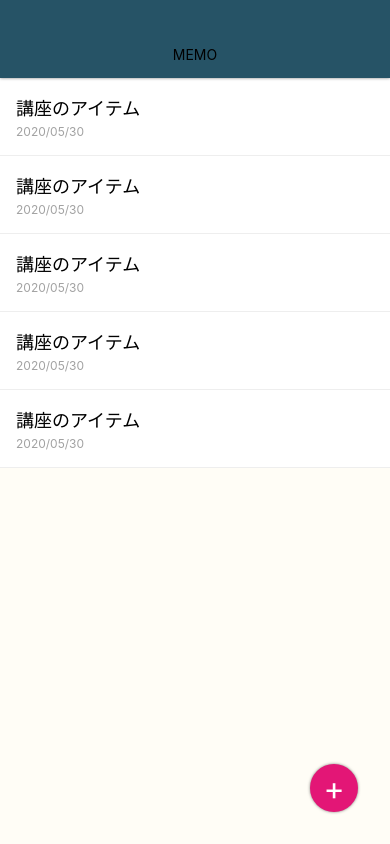
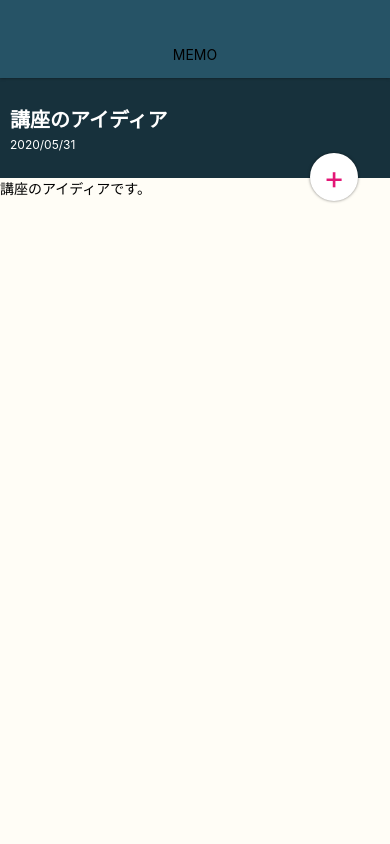
Before and after one commit to tesshin/MemoApp, a React Native app: screen / in a window 390 px wide. Built offline with nearby package versions, Linux system fonts and the light colour scheme.

Commit message:
Style MemoDetailScreen

```diff
--- a/App.js
+++ b/App.js
@@ -1,13 +1,13 @@
 import React from 'react';
 import { StyleSheet, View } from 'react-native';
-import MemoListScreen from './src/screens/MemoListScreen';
+import MemoDetailScreen from './src/screens/MemoDetailScreen';
 import Appbar from './src/components/Appbar';
 
 export default function App() {
   return (
     <View style={styles.container}>
       <Appbar />
-      <MemoListScreen />
+      <MemoDetailScreen />
     </View>
   );
 }
--- a/src/elements/Circlebutton.js
+++ b/src/elements/Circlebutton.js
@@ -3,9 +3,18 @@
 
 class Circlebutton extends React.Component {
   render() {
+    const {style, color } = this.props;
+    let bgColor = '#E31676';
+    let textColor = '#fff';
+
+    if (color === 'white') {
+      bgColor = '#fff';
+      textColor = '#E31676';
+    }
+
     return (
-            <View style={styles.circleAddButtom}>
-                <Text style={styles.circleAddButtomTitle}>
+      <View style={[styles.circleButtom, style, {backgroundColor: bgColor}]}>
+        <Text style={[styles.circleButtomTitle, {color: textColor}]}>
           {this.props.children}
         </Text>
       </View>
@@ -14,13 +23,12 @@
 }
 
 const styles = StyleSheet.create({
-    circleAddButtom: {
+  circleButtom: {
     position: 'absolute',
     bottom: 32,
     right: 32,
     width: 48,
     height: 48,
-        backgroundColor: '#E31676',
     borderRadius: 24,
     justifyContent: 'center',
     alignItems: 'center',
@@ -29,7 +37,7 @@
     shadowOpacity: 0.5,
     shadowRadius: 3,
   },
-    circleAddButtomTitle: {
+  circleButtomTitle: {
     fontSize: 32,
     color: '#fff',
   },
--- /dev/null
+++ b/src/screens/MemoDetailScreen.js
@@ -0,0 +1,58 @@
+import React from 'react';
+import {StyleSheet, Text, View} from 'react-native';
+import Circlebutton from '../elements/Circlebutton';
+
+class MemoDetailScreen extends React.Component {
+  render() {
+    return (
+      <View style={styles.container}>
+        <View style={styles.memoHeader}>
+          <View>
+            <Text style={styles.memoHeaderTitle}>講座のアイディア</Text>
+            <Text style={styles.memoHeaderDate}>2020/05/31</Text>
+          </View>
+        </View>
+        <View styele={styles.memoContent}>
+          <Text>講座のアイディアです。</Text>
+        </View>
+        <Circlebutton color="white" style={styles.editButton}>+</Circlebutton>
+      </View>
+    );
+  }
+}
+
+const styles = StyleSheet.create({
+  container: {
+    flex:1,
+    width: '100%',
+  },
+  memoHeader: {
+    height: 100,
+    backgroundColor:'#17313C',
+    justifyContent: 'center',
+    padding: 10,
+  },
+  memoHeaderTitle: {
+    fontSize: 20,
+    fontWeight: 'bold',
+    color: '#fff',
+    marginBottom: 4,
+  },
+  memoHeaderDate: {
+    fontSize: 12,
+    color: '#fff',
+  },
+  memoContent: {
+    paddingTop: 30,
+    paddingLeft: 20,
+    paddingRight: 20,
+    paddingBottom: 20,
+    backgroundColor: '#fff',
+    flex: 1,
+  },
+  editButton: {
+    top: 75,
+  },
+});
+
+export default MemoDetailScreen;
```
Also changed, not shown: src/components/MemoList.js (indentation only), src/screens/MemoListScreen.js (indentation only). Lines whose indentation alone changed are shown as unchanged.
